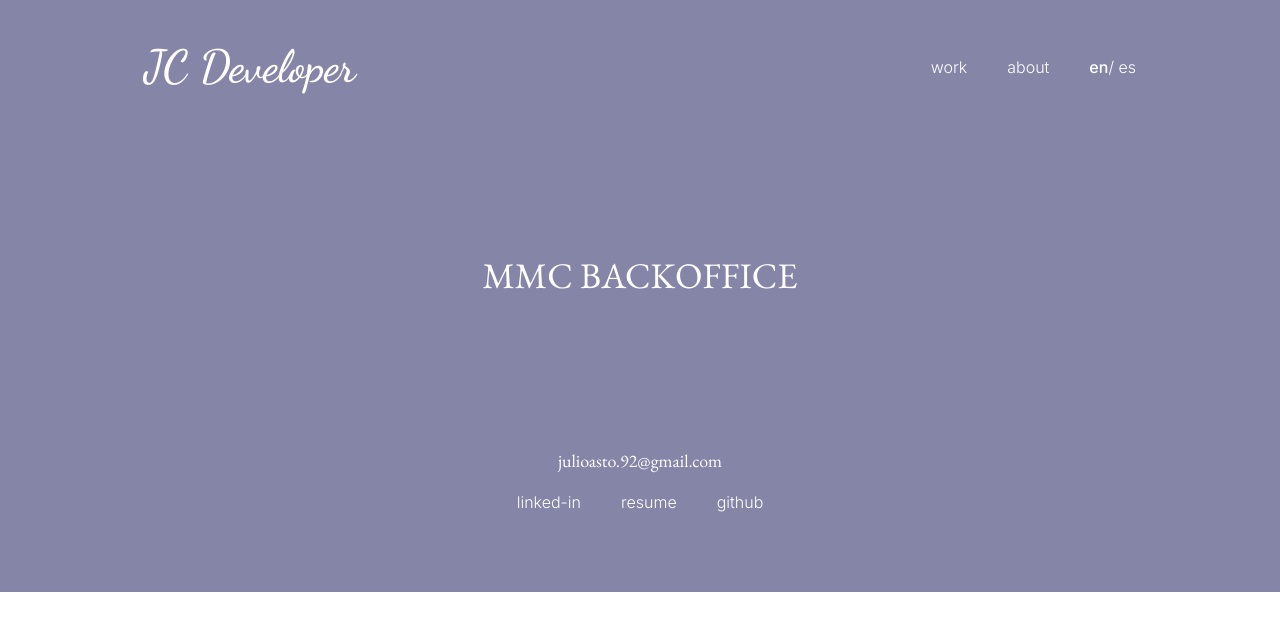
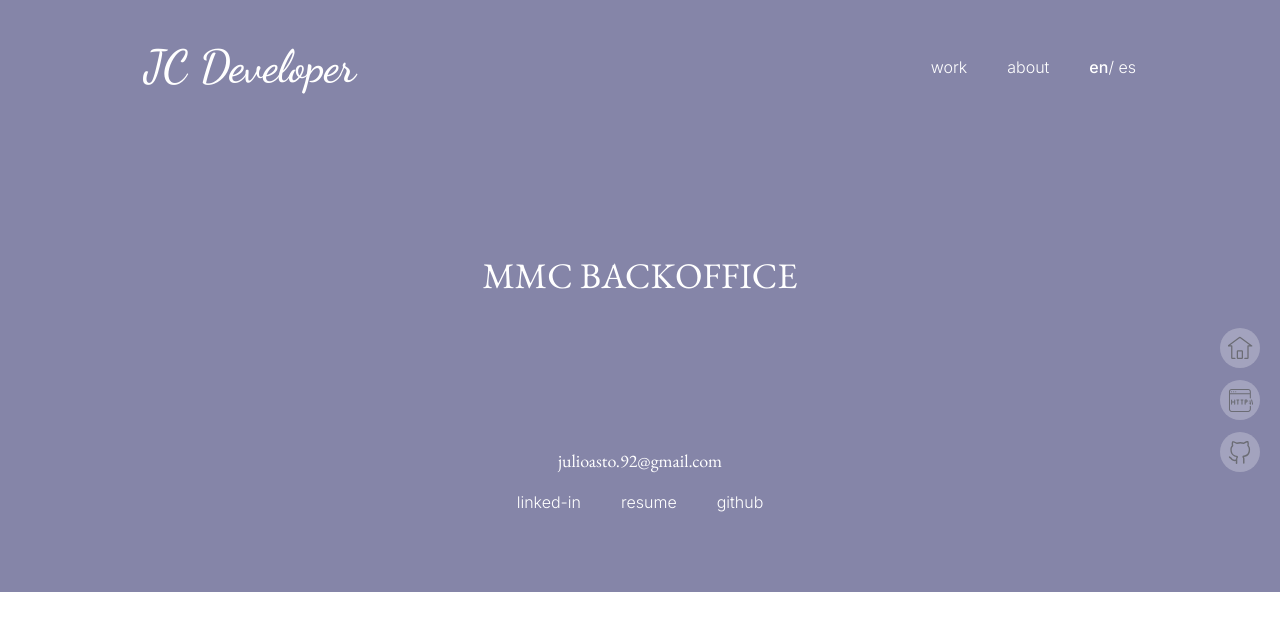
Before and after one commit to JCesar-Developer/jcdeveloper-portfolio, a Vue app: page /study-case-t1/1 in a window 1280 px wide. Shown: the top 630 px of the page. Built offline with nearby package versions, Linux system fonts and the light colour scheme.

Commit message:
pequeños cambios antes de publicar

```diff
--- a/public/index.html
+++ b/public/index.html
@@ -4,7 +4,7 @@
 		<meta charset="utf-8">
 		<meta http-equiv="X-UA-Compatible" content="IE=edge">
 		<meta name="viewport" content="width=device-width,initial-scale=1.0">
-		<link rel="icon" href="<%= BASE_URL %>favicon.ico">
+		<!--<link rel="icon" href="<%= BASE_URL %>favicon.ico">-->
 		<title><%= htmlWebpackPlugin.options.title %></title>
 
 		<!-- Typography -->
--- a/src/assets/locales/en/about.ts
+++ b/src/assets/locales/en/about.ts
@@ -32,7 +32,7 @@ export const about: IAbout = {
         julioasto.92@gmail.com
         <br/><br/>
         <a href="https://www.linkedin.com/in/julio-c%C3%A9sar-developer/" target="_blank">🔗 LinkedIn </a>|
-        <a href="https://julitoxd.github.io/assets/docs/CV_JulioC%C3%A9sar_AstoMachuca(en).pdf" target="_blank"> 🔗 Resume </a>|
+        <a href="https://drive.google.com/file/d/1XVz6LfjzG2i1B-d_bHLOfHg1m8geF8CP/view?usp=drive_link" target="_blank"> 🔗 Resume </a>|
         <a href="https://github.com/JulitoxD" target="_blank"> 🔗 GitHub </a>
       `
     }
--- a/src/assets/locales/en/index.ts
+++ b/src/assets/locales/en/index.ts
@@ -7,6 +7,11 @@ export const locale_en = {
 		work: 'work',
 		about: 'about'
 	},
+
+  general: {
+    see_less: 'See less...',
+    see_more: 'See more...',
+  },
 
   presentation: {
     welcome_msg: 'Welcome!',
@@ -20,4 +25,8 @@ export const locale_en = {
   },
 
   about,
+
+  footer: {
+    resume: 'resume',
+  }
 }
--- a/src/assets/locales/es/about.ts
+++ b/src/assets/locales/es/about.ts
@@ -32,7 +32,7 @@ export const about: IAbout = {
         julioasto.92@gmail.com
         <br/><br/>
         <a href="https://www.linkedin.com/in/julio-c%C3%A9sar-developer/" target="_blank">🔗 LinkedIn </a>|
-        <a href="https://julitoxd.github.io/assets/docs/CV_JulioC%C3%A9sar_AstoMachuca(en).pdf" target="_blank"> 🔗 Resume </a>|
+        <a href="https://drive.google.com/file/d/1IvkH3H4Wp0ft6NcPJxwCl8wz1OtKWI4p/view?usp=drive_link" target="_blank"> 🔗 Currículum </a>|
         <a href="https://github.com/JulitoxD" target="_blank"> 🔗 GitHub </a>
       `
     }
--- a/src/assets/locales/es/index.ts
+++ b/src/assets/locales/es/index.ts
@@ -7,6 +7,11 @@ export const locale_es = {
 		work: 'proyectos',
 		about: 'acerca de'
 	},
+
+  general: {
+    see_less: 'Ver menos...',
+    see_more: 'Ver más...',
+  },
 
 	presentation: {
 		welcome_msg: '¡Bienvenido!',
@@ -20,4 +25,8 @@ export const locale_es = {
   },
 
   about,
+
+  footer: {
+    resume: 'currículum',
+  }
 }
--- a/src/views/StudyCaseView/StudyCaseTemplate1/StudyCaseTemplate1.ts
+++ b/src/views/StudyCaseView/StudyCaseTemplate1/StudyCaseTemplate1.ts
@@ -5,6 +5,7 @@ import i18n from '@/plugins/i18n';
 
 import SwiperGridImage from '@/shared/swiper-grid-img/swiper-grid-image.vue';
 import TextContainer from '@/shared/TextContainer/text-container.vue';
+import LinkButtons from '../components/link-buttons.vue';
 
 import { IProject } from '@/interfaces/project-interface/IProject.interface';
 import { IHero, ISolution, IProcessExplanation, IOutcome } from '@/interfaces/project-interface/IProject-content.interface';
@@ -13,6 +14,7 @@ export default defineComponent({
   components: {
     SwiperGridImage,
     TextContainer,
+    LinkButtons,
   },
   setup() {
     const route = useRoute();
--- a/src/views/StudyCaseView/StudyCaseTemplate1/StudyCaseTemplate1.vue
+++ b/src/views/StudyCaseView/StudyCaseTemplate1/StudyCaseTemplate1.vue
@@ -1,5 +1,7 @@
 <template >
   <div v-if="project" id="template-container" class="d-flex flex-column align-items-center">
+
+    <LinkButtons v-if="innerWidth > 576" :demoUrl="project.gitUrl" :gitUrl="project.gitUrl"/>
 
     <!-- PROVISIONAL-TITLE -->
     <div v-if="!hero" class="text-center">
--- /dev/null
+++ b/src/views/StudyCaseView/components/link-buttons.vue
@@ -0,0 +1,183 @@
+<template >
+    <div id="link-btns" class="links d-flex flex-column align-items-end">
+
+      <!-- HOME-BTN -->
+      <router-link :to="{name: 'home'}">
+        <div class="link-btn-container">
+          <p class="hidden-text p2-r">Home</p>
+          <svg class="link-btn change-stroke" fill="none" viewBox="2.5 3 20 20" xmlns="http://www.w3.org/2000/svg">
+            <path d="M10.5 14.9387H13.5C13.78 14.9387 14 15.1587 14 15.4387V20.4387C14 20.7187 13.78 20.9387 13.5 20.9387H10.5C10.22 20.9387 10 20.7187 10 20.4387V15.4387C10 15.1587 10.22 14.9387 10.5 14.9387Z" :stroke="strokeColor" stroke-miterlimit="10" stroke-linecap="round" stroke-linejoin="round"/>
+            <path d="M8 20.9387H6C5.72 20.9387 5.5 20.7187 5.5 20.4387V10.9387H2.5L11.7 4.15875C11.88 4.02875 12.12 4.02875 12.29 4.15875L21.5 10.9387H18.5V20.4387C18.5 20.7187 18.27 20.9387 18 20.9387H16" :stroke="strokeColor" stroke-miterlimit="10" stroke-linecap="round" stroke-linejoin="round"/>
+          </svg>
+      </div>
+      </router-link>
+
+
+      <!-- DEMO-BTN -->
+      <a v-if="demoUrl" :href="demoUrl" target="_blank">
+        <div class="link-btn-container">
+          <p class="hidden-text p2-r">Demo</p>
+          <svg class="link-btn change-fill" :fill="strokeColor" viewBox="-20 0 512.002 512.002" xmlns="http://www.w3.org/2000/svg" xmlns:xlink="http://www.w3.org/1999/xlink" xml:space="preserve">
+            <g>
+              <g>
+                <path d="M437.333,213.334c5.888,0,10.667-4.779,10.667-10.667v-128c0-29.397-23.915-53.333-53.333-53.333H53.333
+                  C23.915,21.334,0,45.271,0,74.668v362.667c0,29.397,23.915,53.333,53.333,53.333h341.333c29.419,0,53.333-23.936,53.333-53.333
+                  v-64c0-5.888-4.779-10.667-10.667-10.667c-5.888,0-10.667,4.779-10.667,10.667v64c0,17.643-14.357,32-32,32H53.333
+                  c-17.643,0-32-14.357-32-32V128.001h405.333v74.667C426.667,208.556,431.445,213.334,437.333,213.334z M21.333,106.668v-32
+                  c0-17.643,14.357-32,32-32h341.333c17.643,0,32,14.357,32,32v32H21.333z"/>
+              </g>
+            </g>
+            <g>
+              <g>
+                <circle cx="53.333" cy="74.668" r="10.667"/>
+              </g>
+            </g>
+            <g>
+              <g>
+                <circle cx="96" cy="74.668" r="10.667"/>
+              </g>
+            </g>
+            <g>
+              <g>
+                <circle cx="138.667" cy="74.668" r="10.667"/>
+              </g>
+            </g>
+            <g>
+              <g>
+                <path d="M117.333,234.668c-5.888,0-10.667,4.779-10.667,10.667v32H64v-32c0-5.888-4.779-10.667-10.667-10.667
+                  s-10.667,4.779-10.667,10.667v85.333c0,5.888,4.779,10.667,10.667,10.667S64,336.556,64,330.668v-32h42.667v32
+                  c0,5.888,4.779,10.667,10.667,10.667S128,336.556,128,330.668v-85.333C128,239.446,123.221,234.668,117.333,234.668z"/>
+              </g>
+            </g>
+            <g>
+              <g>
+                <path d="M202.667,234.668H160c-5.888,0-10.667,4.779-10.667,10.667s4.779,10.667,10.667,10.667h10.667v74.667
+                  c0,5.888,4.779,10.667,10.667,10.667S192,336.556,192,330.668v-74.667h10.667c5.888,0,10.667-4.779,10.667-10.667
+                  S208.555,234.668,202.667,234.668z"/>
+              </g>
+            </g>
+            <g>
+              <g>
+                <path d="M288,234.668h-42.667c-5.888,0-10.667,4.779-10.667,10.667s4.779,10.667,10.667,10.667H256v74.667
+                  c0,5.888,4.779,10.667,10.667,10.667s10.667-4.779,10.667-10.667v-74.667H288c5.888,0,10.667-4.779,10.667-10.667
+                  S293.888,234.668,288,234.668z"/>
+              </g>
+            </g>
+            <g>
+              <g>
+                <path d="M352,234.668h-21.333c-5.888,0-10.667,4.779-10.667,10.667v85.333c0,5.888,4.779,10.667,10.667,10.667
+                  s10.667-4.779,10.667-10.667v-32H352c17.643,0,32-14.357,32-32C384,249.025,369.643,234.668,352,234.668z M352,277.334h-10.667
+                  v-21.333H352c5.867,0,10.667,4.779,10.667,10.667S357.867,277.334,352,277.334z"/>
+              </g>
+            </g>
+            <g>
+              <g>
+                <path d="M503.915,234.988c-5.803-1.493-11.52,2.027-12.928,7.765l-21.333,85.333c-1.429,5.717,2.027,11.499,7.765,12.928
+                  c0.875,0.213,1.728,0.32,2.581,0.32c4.8,0,9.152-3.221,10.347-8.085l21.333-85.333
+                  C513.109,242.198,509.653,236.417,503.915,234.988z"/>
+              </g>
+            </g>
+            <g>
+              <g>
+                <path d="M461.248,234.988c-5.824-1.493-11.52,2.027-12.928,7.765l-21.333,85.333c-1.429,5.717,2.027,11.499,7.765,12.928
+                  c0.875,0.213,1.728,0.32,2.581,0.32c4.8,0,9.152-3.221,10.347-8.085l21.333-85.333
+                  C470.443,242.198,466.987,236.417,461.248,234.988z"/>
+              </g>
+            </g>
+            <g>
+              <g>
+                <circle cx="416" cy="266.668" r="10.667"/>
+              </g>
+            </g>
+            <g>
+              <g>
+                <circle cx="416" cy="309.335" r="10.667"/>
+              </g>
+            </g>
+          </svg>
+        </div>
+      </a>
+
+
+      <!-- GIT-BTN -->
+      <a v-if="gitUrl" :href="gitUrl" target="_blank">
+        <div class="link-btn-container">
+          <p class="hidden-text p2-r">GitHub</p>
+          <svg class="link-btn change-fill" :fill="strokeColor" viewBox="1.2 0 24 24" xmlns="http://www.w3.org/2000/svg" >
+            <path d="M21.035 5.257c.91 1.092 1.364 2.366 1.364 3.822 0 5.277-3.002 6.824-5.823 7.279.364.637.455 1.365.455 2.093v3.73c0 .455-.273.728-.637.728a.718.718 0 0 1-.728-.728v-3.73a2.497 2.497 0 0 0-.728-2.093l.455-1.183c2.821-.364 5.733-1.274 5.733-6.187 0-1.183-.455-2.275-1.274-3.185l-.182-.727a4.04 4.04 0 0 0 .09-2.73c-.454.09-1.364.273-2.91 1.365l-.547.09a13.307 13.307 0 0 0-6.55 0l-.547-.09C7.57 2.71 6.66 2.437 6.204 2.437c-.273.91-.273 1.91.09 2.73l-.181.727c-.91.91-1.365 2.093-1.365 3.185 0 4.822 2.73 5.823 5.732 6.187l.364 1.183c-.546.546-.819 1.274-.728 2.002v3.821a.718.718 0 0 1-.728.728.718.718 0 0 1-.728-.728V20.18c-3.002.637-4.185-.91-5.095-2.092-.455-.546-.819-1.001-1.274-1.092-.09-.091-.364-.455-.273-.819.091-.364.455-.637.82-.455.91.182 1.455.91 2 1.547.82 1.092 1.639 2.092 4.095 1.547v-.364c-.09-.728.091-1.456.455-2.093-2.73-.546-5.914-2.093-5.914-7.279 0-1.456.455-2.73 1.365-3.822-.273-1.273-.182-2.638.273-3.73l.455-.364C5.749 1.073 7.023.8 9.66 2.437a13.673 13.673 0 0 1 6.642 0C18.851.708 20.216.98 20.398 1.072l.455.364c.455 1.274.546 2.548.182 3.821z"/>
+          </svg>
+        </div>
+      </a>
+
+    </div>
+</template>
+<script setup lang="ts">
+import { defineProps } from 'vue';
+
+  defineProps({
+    demoUrl: { type: String, required: false },
+    gitUrl: { type: String, required: false }
+  })
+  const strokeColor = '#6B6C74';
+</script>
+
+
+<style lang="scss">
+#link-btns {
+  position: fixed;
+  right: 20px;
+  top: 50%;
+  transform: translateY(-50%);
+  gap: 12px;
+
+  .link-btn-container {
+    box-sizing: border-box;
+    padding: 7px;
+    border-radius: 20px;
+    cursor: pointer;
+    display: flex;
+    justify-content: flex-end;
+    align-items: center;
+    width: 40px;
+    height: 40px;
+    background-color: rgba(255, 255, 255, 0.25);
+    transition: all .3s ease-in-out;
+
+    .hidden-text {
+      width: 0px;
+      opacity: 0;
+      padding-right: 0;
+      transition: all .2s ease-in;
+    }
+
+    .link-btn {
+      min-width: 25px;
+      width: 25px;
+      min-height: 25px;
+      height: 25px;
+      transition: all .3s ease-in-out;
+    }
+
+    &:hover {
+      background-color: #505067;
+      width: 100px;
+
+      .hidden-text {
+        width: 45px;
+        opacity: 1;
+        padding-right: 8px;
+      }
+
+      .link-btn{
+        &.change-stroke {
+          path { stroke: #fff; }
+        }
+
+        &.change-fill {
+          path { fill: #fff; }
+        }
+      }
+    }
+  }
+}
+</style>
```
Also changed, not shown: src/layouts/components/footer/FooterComponent.vue (+13 -1 lines), src/views/AboutView/components/see-more-btn.vue (+12 -4 lines), 1 other file (tests, documents, lock files or other folders).
